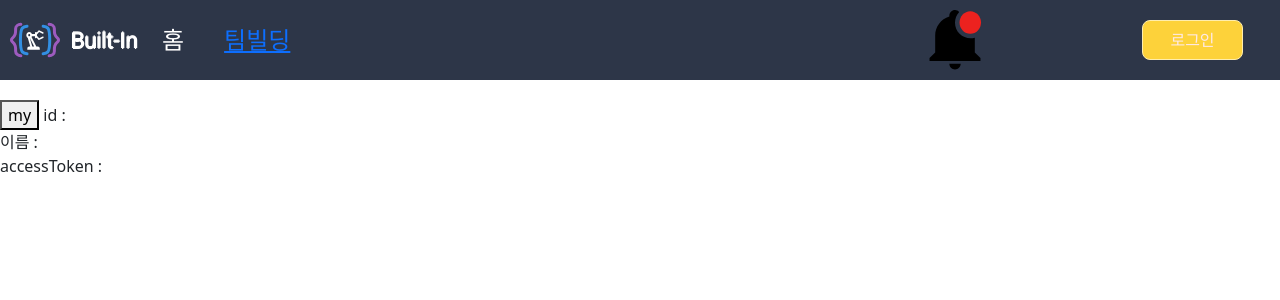
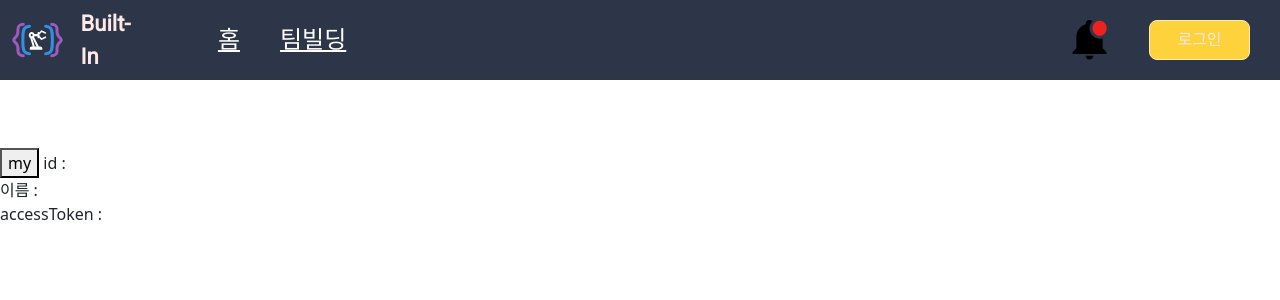
Before and after one commit to HOT6MAN/built-in-frontend, a Vue app: page / in a window 1280 px wide. Shown: the top 300 px of the page. Built offline with nearby package versions, Linux system fonts and the light colour scheme.

Commit message:
FE-FM-S11P12A606-108

```diff
--- a/src/assets/css/global.css
+++ b/src/assets/css/global.css
@@ -6,18 +6,16 @@ body {
 :root {
 
   	/* fonts */
-  	--single-line-body-base: Inter;
   	--font-roboto: Roboto;
 
   	/* font sizes */
   	--single-line-body-base-size: 16px;
-  	--font-size-5xl: 24px;
+  	--font-size-menu: 24px;
 
   	/* Colors */
   	--color-deepskyblue: #34aff7;
   	--color-lightskyblue: #b0dcff;
-  	--text-danger-on-danger: #fee9e7;
-  	--color-white: #fff;
+  	--color-buttons: #fee9e7;
 
   	/* Spacing */
   	--space-200: 8px;
--- a/src/router/index.ts
+++ b/src/router/index.ts
@@ -1,4 +1,5 @@
 import { createRouter, createWebHistory } from 'vue-router'
+import HomeView from '@/views/HomeView.vue'
 import TeamBuildingView from '@/views/board/TeamBuildingView.vue'
 import TeamBuildingRecruitView from '@/views/board/TeamBuildingRecruitView.vue'
 import AfterLoginView from '@/views/login/AfterLoginView.vue'
@@ -6,6 +7,11 @@ import AfterLoginView from '@/views/login/AfterLoginView.vue'
 const router = createRouter({
   history: createWebHistory(import.meta.env.BASE_URL),
   routes: [
+    {
+      path : '/',
+      name : 'home',
+      component : HomeView
+    },
     {
       path: '/about',
       name: 'about',
--- a/src/views/Bars/NavigationBarView.vue
+++ b/src/views/Bars/NavigationBarView.vue
@@ -1,38 +1,14 @@
 <template>
-  <!-- 1. :class="$style.으로 시작할텐데, 바인딩(':')과 .style 모두 삭제" -->
-  <div class="navigationBarBeforeLogged">
-      <div class="navigationBarBeforeLoggedInner">
-          <div class="navigationBarLoginParent">
-              <div class="navigationBarLoginParent">
-                  <div class="navigationBarLoginChild" />
-                  <div class="menuWrapper">
+  <div class="navigationBar">
+	<div class="sitelogo">
+	  <img class="logoIcon" alt="로고" src="@/icons/Navbar/Logo.svg" />
+	  <div class="logoText">Built-In</div>
+	</div>
 	<div class="menu">
-                          <div class="about">홈</div>
-                          <RouterLink :to="{name: 'teambuilding'}">팀빌딩</RouterLink>
+	  <RouterLink :to="{name : 'home'}" class="menuButton">홈</RouterLink>
+	  <RouterLink :to="{name: 'teambuilding'}" class="menuButton">팀빌딩</RouterLink>
 	</div>
-                  </div>
-                  <div class="sitelogo">
-                      <img class="buttonslogoIcon" alt="로고" src="@/icons/Navbar/Logo.svg" />
-                      <div class="sitelogo1">Built-In</div>
-                  </div>
-                  <div class="logIn" />
-                  <div class="div1" />
-                  <div class="navigationBarLoginInner">
-                      <div class="navigationBarLoginParent">
-                          <div class="navigationBarLoginParent">
-                              <div class="navigationBarLoginParent">
-                                  <div class="buttonsprofileButton">
-                                      <div class="profile">Profile</div>
-                                  </div>
-                              </div>
-                          </div>
-                      </div>
-                  </div>
-              </div>
-
-              <img class="icon" alt="" src="@/icons/Navbar/alarm.svg" />
-          </div>
-      </div>
+	<img class="alarmicon" alt="알림" src="@/icons/Navbar/alarm.svg" />
 	  <div v-if="authStore.isLogin">
       	<div class="login" @click="clickLogout">
       	<div class="profile">로그아웃</div>
@@ -43,14 +19,11 @@
       <div class="profile">로그인</div>
       </div>
     </div>
-
-
   </div>
-
   <LoginModal :showLoginModal="showLoginModal" :toggleLoginModal="toggleLoginModal"/>
-
   <RouterView />
 </template>
+
 
 <script lang="ts" setup>
     import { defineComponent, ref } from 'vue'
@@ -95,203 +68,84 @@
 
 </script>
 
-<style>
-.navigationBarLoginChild {
-      position: absolute;
-      height: 100%;
-      width: 100%;
-      top: 0%;
-      right: 0%;
-      bottom: 0%;
-      left: 0%;
-      background-color: #2d3648;
+<style scoped>
+	/* 현재 각 요소들이 top, left를 이용해 위치를 잡고 있음. 코드를 쉽게 만들기 위해 div로 분류된 아이템들을 align-items를 통해 해결해야 함 */
+.sitelogo {
+	position: relative;
+	left: 9px;
+	width : auto;
+	display: flex;
+	flex-direction: row;
+	align-items: center;
+	gap: 15px;
+	font-size: 22px;
 }
-      .about {
+.logoIcon {
+	width: 58px;
+	height: 58px;
 	position: relative;
+}
+.logoText {
+	position: relative;
+	font-weight: 700;
 }
 .menu {
 	position: absolute;
-          top: 0px;
-          left: 0px;
-          width: 631px;
-          height: 29px;
 	display: flex;
 	flex-direction: row;
-          align-items: flex-start;
-          justify-content: flex-start;
 	gap: 40px;
+	position : relative;
+    left: 80px;
+    width: 80%;
 }
-      .menuWrapper {
-          position: absolute;
-          top: 23px;
-          left: 162px;
-          width: 631px;
-          height: 29px;
+.menuButton {
+	color : white;
+	font-size: var(--font-size-menu);
+	font-family: var(--font-roboto);
+
 }
-      .buttonslogoIcon {
-          width: 52px;
+.alarmicon {
     position: relative;
-          height: 58px;
-      }
-      .sitelogo1 {
-          position: relative;
-          font-weight: 300;
-          text-shadow: 1px 0 0 #fff, 0 1px 0 #fff, -1px 0 0 #fff, 0 -1px 0 #fff;
-      }
-      .sitelogo {
-          position: absolute;
-          top: 0px;
-          left: 9px;
-          width: 142px;
-          height: 80px;
-          display: flex;
-          flex-direction: row;
-          align-items: center;
-          justify-content: flex-start;
-          gap: 10px;
-          font-size: 22px;
-      }
-      .logIn {
-          position: absolute;
-          height: 48.75%;
-          width: 7.01%;
-          top: 26.25%;
-          right: 1.53%;
-          bottom: 25%;
-          left: 91.46%;
-      }
-      .div1 {
-          position: absolute;
-          height: 75%;
-          width: 4.17%;
-          top: 12.5%;
-          right: 11.94%;
-          bottom: 12.5%;
-          left: 83.89%;
-          overflow: hidden;
-      }
-      .profile {
-          position: relative;
-          line-height: 100%;
-      }
-      .buttonsprofileButton {
-          position: absolute;
-          height: 100%;
-          width: 100%;
-          top: 0%;
-          right: 0%;
-          bottom: 0%;
-          left: 0%;
-          border-radius: var(--radius-200);
-          background-color: var(--color-lightskyblue);
-          border: 1px solid var(--color-deepskyblue);
-          box-sizing: border-box;
-          overflow: hidden;
-          display: flex;
-          flex-direction: row;
-          align-items: center;
-          justify-content: center;
-          padding: var(--space-300);
-      }
-      .navigationBarLoginInner {
-          position: absolute;
-          height: 50%;
-          width: 7.01%;
-          top: 26.25%;
-          right: 2.5%;
-          bottom: 23.75%;
-          left: 90.49%;
-          display: none;
-          font-size: var(--single-line-body-base-size);
-          color: #000;
-          font-family: var(--single-line-body-base);
-      }
-      .icon {
-          position: absolute;
-          top: 10px;
-          right: 295px;
-          width: 60px;
-          height: 60px;
-          overflow: hidden;
-      }
-      .navigationBarLoginParent {
-          position: absolute;
-          height: 100%;
-          width: 100%;
-          top: 0%;
-          right: 0%;
-          bottom: 0%;
-          left: 0%;
-      }
-      .navigationBarBeforeLoggedInner {
-          position: absolute;
-          height: 100%;
-          width: 100%;
-          top: 0%;
-          right: 0%;
-          bottom: 0%;
-          left: 0%;
-          font-size: var(--font-size-5xl);
-          color: var(--color-white);
-          font-family: var(--font-roboto);
+	right : 70px;
+	width : 40px;
+	height : 40px;
 }
 .login {
-          position: absolute;
-          top: 20px;
-          right: 37px;
+    position: relative;
+    /* right: 37px; */
     border-radius: var(--radius-200);
     background-color: rgba(255, 212, 58, 0.99);
     border: 1px solid #ffedad;
     box-sizing: border-box;
     width: 101px;
     height: 40px;
-          overflow: hidden;
     display: flex;
-          flex-direction: row;
     align-items: center;
     justify-content: center;
     padding: var(--space-300);
     gap: var(--space-200);
+	right : 30px;
 }
-      .login:active {
-        margin-left:2px;
-        margin-top:2px;
-        box-shadow:none;
-      }
-      .signUp {
-          position: absolute;
-          top: 20px;
-          right: 169px;
-          border-radius: var(--radius-200);
-          background-color: var(--color-deepskyblue);
-          border: 1px solid var(--color-lightskyblue);
-          box-sizing: border-box;
-          width: 101px;
-          height: 40px;
-          overflow: hidden;
-          display: flex;
-          flex-direction: row;
-          align-items: center;
-          justify-content: center;
-          padding: var(--space-300);
-          gap: var(--space-200);
-      }
-      .signUp:active{
-        margin-left:2px;
-        margin-top:2px;
-        box-shadow:none;
-      }
-      .navigationBarBeforeLogged {
+.navigationBar{
 	width: 100%;
     position: fixed;
     height: 80px;
     top: 0px;
     overflow: hidden;
     text-align: left;
-          font-size: var(--single-line-body-base-size);
-          color: var(--text-danger-on-danger);
-          font-family: var(--single-line-body-base);
+	/* 아래 color와 font-family는 버튼 글자 색상과 폰트 스타일. 차후 버튼에 직접 넣을 것 */
+    color: var(--color-buttons);
+    font-family: var(--font-roboto);
+	background-color: #2d3648;
+	display : flex;
+	flex-direction : row;
+	align-items : center;
     z-index: 999;
 }
+/* .login:active {
+  margin-left:2px;
+  margin-top:2px;
+  box-shadow:none;
+} */
 
 </style>
--- a/src/views/Bars/SideBarView.vue
+++ b/src/views/Bars/SideBarView.vue
@@ -51,11 +51,36 @@
 });
 
 </script>
-<style>
+
+<style scoped>
+.sideBar {
+  width: 220px;
+  position: relative;
+  background-color: #102a43;
+  height: 1024px;
+  overflow: hidden;
+  text-align: left;
+  font-size: var(--font-size-base);
+  color: var(--flowkit-white);
+  font-family: var(--font-inter);
+  z-index: 0;
+}
+
+.sidebar-position {
+  position: absolute;
+  top: 120px;
+  display: flex;
+  flex-direction: column;
+  align-items: center;
+  justify-content: left;
+  gap: var(--gap-xs);
+}
+
 .sidebar-icon {
   width: 24px;
   height: 24px;
 }
+
 .main-category {
   width: 160px;
   display: flex;
@@ -74,11 +99,13 @@
   font-weight: 600;
   cursor : pointer;
 }
+
 .ol {
   font-family: inherit;
   font-size: inherit;
   padding-left: var(--padding-base);
 }
+
 .collab {
   width: 150px;
   overflow: hidden;
@@ -90,6 +117,7 @@
   box-sizing: border-box;
   color: var(--flowkit-white);
 }
+
 .dropdown-content {
   width: 188px;
   background-color: rgba(238, 238, 238, 0.03);
@@ -106,32 +134,12 @@
   font-family: var(--font-roboto);
   z-index: 1;
 }
+
 .dropdown-content.show {
 display: flex;
 }
-      .sidebar-position {
-          position: absolute;
-          top: 120px;
-          display: flex;
-          flex-direction: column;
-          align-items: center;
-          justify-content: left;
-          gap: var(--gap-xs);
-      }
+
 .collab.ol:hover {
   background-color: #292525;
 }
-      .sideBar {
-          width: 220px;
-          position: relative;
-          background-color: #102a43;
-          height: 1024px;
-          overflow: hidden;
-          text-align: left;
-          font-size: var(--font-size-base);
-          color: var(--flowkit-white);
-          font-family: var(--font-inter);
-          z-index: 0;
-      }
-
 </style>
--- /dev/null
+++ b/src/views/HomeView.vue
@@ -0,0 +1,13 @@
+<template>
+  <div>
+    <h1>HI</h1>
+  </div>
+</template>
+
+<script setup lang="ts">
+
+</script>
+
+<style scoped>
+
+</style>
```
Lines whose indentation alone changed are shown as unchanged.
